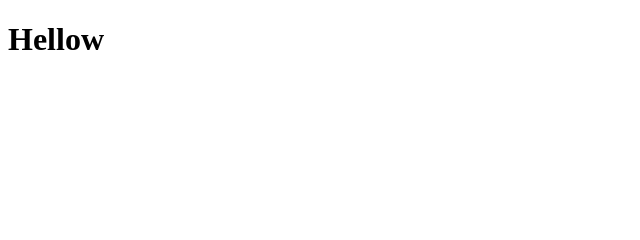
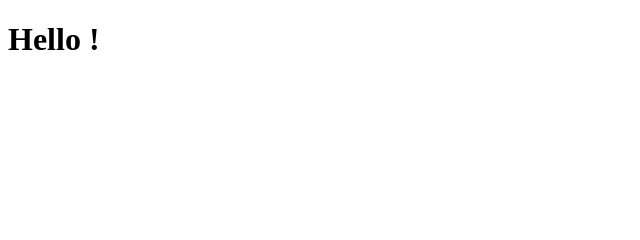
Before and after one commit to zou12e/website, a plain HTML site: page index.html in a window 1280 px wide. Shown: the top 240 px of the page, 0-640 px from the left. Drawn offline with Linux system fonts and the light colour scheme.

```diff
--- a/index.html
+++ b/index.html
@@ -20,7 +20,7 @@
 
 <body>
     <h1>
-        Hellow
+        Hello !
     </h1>
     <footer class="j-footer">
         备案号：<a href="http://www.beian.miit.gov.cn" target="_blank">粤ICP备15007178号</a>
```
